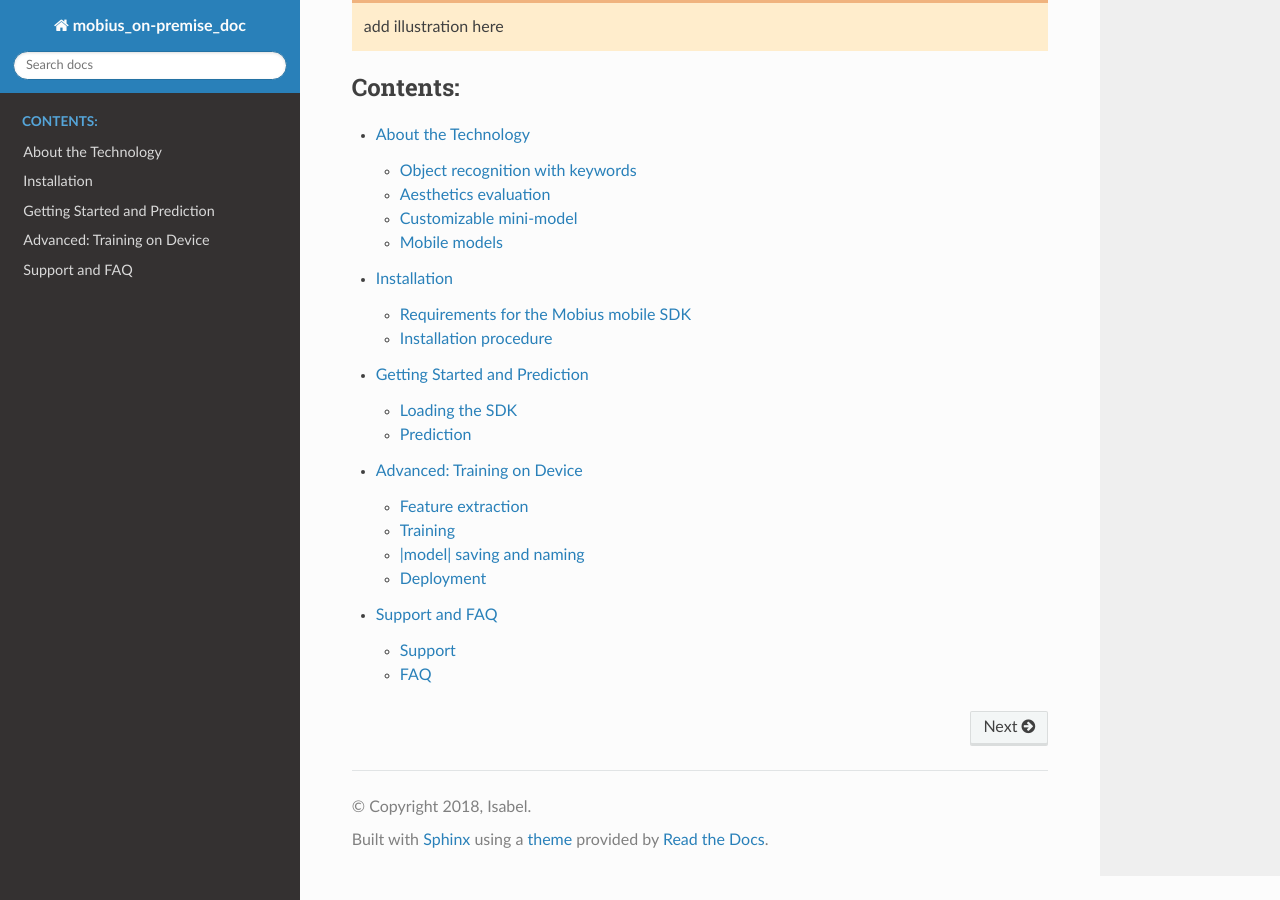
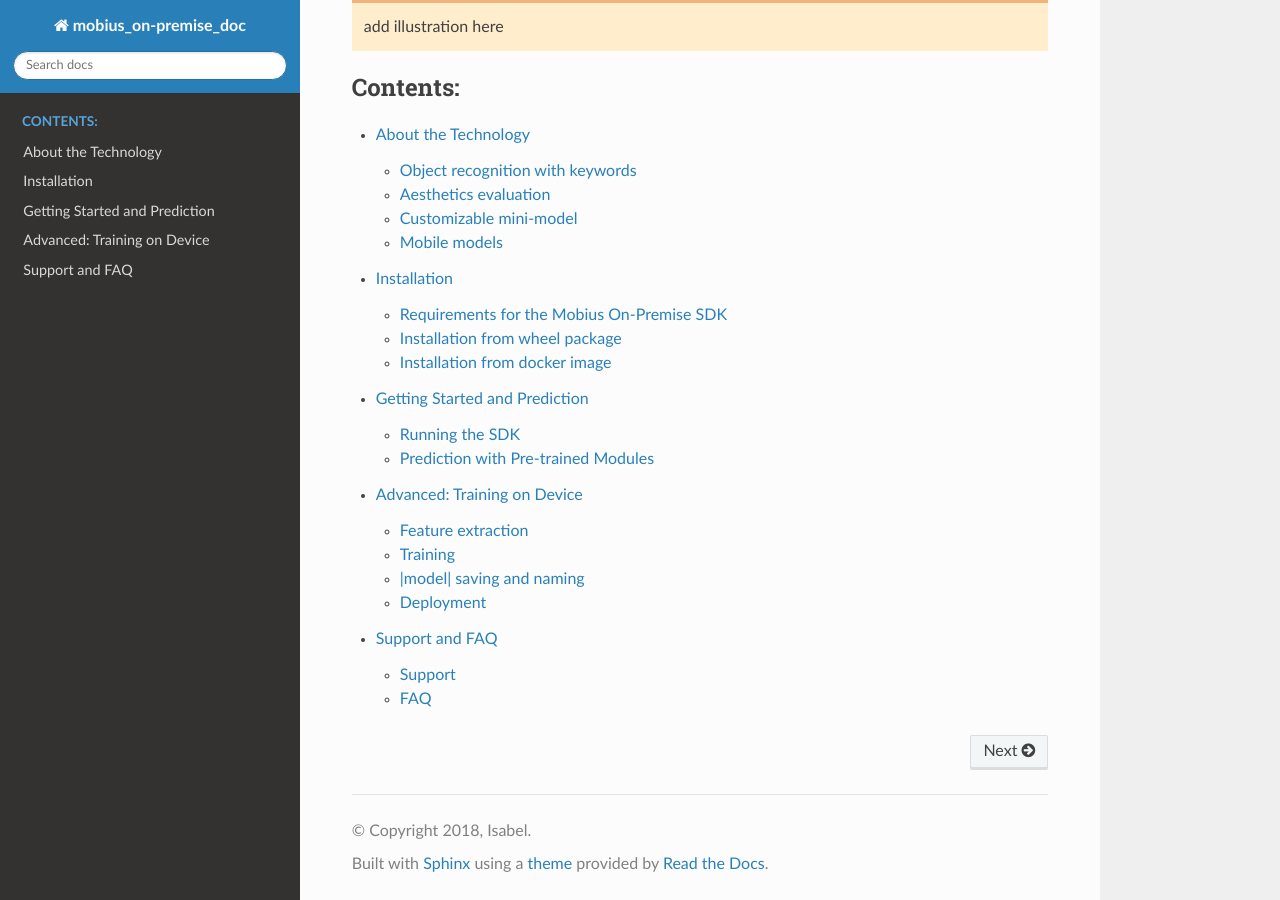
Before and after one commit to rumlingd/mobius_on-premise_doc, a Sphinx documentation site: the page built from source/index.rst, in a window 1280 px wide and 900 px high, scrolled down 503 px. Built offline with Sphinx 7.4.7 and the Read the Docs theme 2.0.0, drawn with Linux system fonts in a browser that asks for light colours; formulas are drawn with MathJax 3; some of the changed lines change nothing that is shown.

Commit message:
Updated installation and getting started

```diff
--- a/source/getting-started.rst
+++ b/source/getting-started.rst
@@ -1,69 +1,62 @@
 Getting Started and Prediction
 ================================
 
+Running the SDK
+----------------
 
-Loading the SDK
-------------------
-
-To load the SDK, create one instance of the :java:`MobiusSDK` class inside your activity:
-
-::
-
-  public class MainActivity extends AppCompatActivity {
-    ...
-    MobiusSDK.load(this.getAssets());
-    //Check if the SDK was correctly loaded
-    if (!MobiusSDK.isOperational()){...}
-    ...
-  }
-
-.. note::
-
-  Almost all the parameters are @NonNull to prevent the user from passing null parameters.
-
-Prediction
------------
+Running the SDK depends on installation type.
 
 
-The predict function takes as input an image and returns a result object. This function
-returns a prediction
+Wheel version
+^^^^^^^^^^^^^^
 
 
+1. Run server (in separate window)
+::
+  CUDA_VISIBLE_DEVICES="" MOBIUS_TOKEN="<your_token>" gunicorn -w 10 -b 0.0.0.0:5000 mobius_vision.request_server.main:application
+
+2. Run model server (in separate window)
+::
+  NUM_WORKERS="10" MOBIUS_TOKEN="<your_token>" run_all_models
+
+3. Test installation
+::
+  curl 127.0.0.1:5000/predict -X POST -F "data=@./your_image.jpg"
+
+
+Docker version
+^^^^^^^^^^^^^^^
+
+1. Run docker image
+::
+  nvidia-docker run -p 5000:5000 -e CUDA_VISIBLE_DEVICES="0" -e NUM_WORKERS="10" -e MOBIUS_TOKEN="<your_token>" -it mobius_labs/mobius_sdk:0.1
+
+2. Test installation
+::
+  curl 127.0.0.1:5000/predict -X POST -F "data=@./your_image.jpg"
 
 
 Prediction with Pre-trained Modules
-^^^^^^^^^^^^^^^^^^^^^^^^^^^^^^^^^^^^^
+-----------------------------------
 
 |sdk_name| is shipped with two modules that were trained on our large image dataset.
 These *pre-trained modules* can be used to obtain predictions for a wide range of applications.
 
-Illustration of the prediction feature for keywording and aesthetics:
-
-.. image::
-   data/prediction_public_models.png
-   :height: 400 px
-   :width: 600 px
-   :align: left
-
-
 **Keywording**
 
 This is an example for prediction:
+::
+  curl 127.0.0.1:5000/predict/concepts -X POST -F "data=@./your_image.jpg"
 
+You can call the endpoint from python
 ::
+  def get_keywords(img):
+     with open(img,'rb') as image:
+         data = {'data': image}
+         pred = requests.post('http://127.0.0.1:5000/predict/concepts', files=data).json()
+     return pred
 
-  KeywordingResult keywordingResult = MobiusSDK.predictKeywords(bitmap);
-  //Returns thresholded results with default threshold
-  ArrayList<Keyword> keywords = keywordingResult.getThresholdedResult();
-
-The list of returned results is in the form of Keyword object. You can get the label(String)/confidence(Float) as follows :
-
-::
-
-  String label = keywords.get(i).getLabel(); //return the label
-  Float confidence = keywords.get(i).getConfidence(); //returns the confidence
-
-In this case, all keywords with a confidence above a certain threshold are returned.
+All keywords with a confidence above a certain threshold are returned.
 For some simple images, the keywording module might only recognise a small number of matching keywords.
 However, in cluttered scenes, there might be a long list of matching keywords. Depending of the image, the number
 of returned keywords might vary.
@@ -72,86 +65,22 @@
 
   what are the concrete default values? why did we pick these?
 
-There is an additonal function to obtain the top k keywords. This function returns
-the same number of keywords in every call.
-
-::
-
-  //Returns top-k results with default k value
-  ArrayList<Keyword> keywords = keywordingResult.getTopK();
-  //Returns top-k results with custom k value
-  ArrayList<Keyword> keywords = keywordingResult.getTopK(20);
-
-
 **Aesthetics**
 
 Prediction with the aesthetics module works in a similar fashion.
+::
+  curl 127.0.0.1:5000/predict/aesthetic -X POST -F "data=@./your_image.jpg"
 
+Or in python
 ::
-
-  AestheticsResult aestheticsResult = MobiusSDK.predictAesthetics(bitmap);
-  float aestheticsScore = aestheticsResult.getScore(); //Returns normalized aesthetics score
-
-.. todo::
-
-  wondering if it makes sense to swap aesthetics and keywording since keywording is more complex
-
-
-**Prediction on features**
-
-.. note::
-
-  For both Keywording and Aesthetics, you can do predictions on the features as well instead of the Bitmap image. This is useful when the features are cached in the app to prevent re-processing the images:
-
-::
-
-  KeywordingResult keywordingResult = MobiusSDK.predictKeywords(float[] keywordingFeatures);
-  AestheticsResult aestheticsResult = MobiusSDK.predictAesthetics(float[] aestheticsFeatures);
-
-
-
-Prediction with a customised model
-^^^^^^^^^^^^^^^^^^^^^^^^^^^^^^^^^^^^^^^^^^^^^^^^^^
-
-If a customisation module was already trained or has been loaded the procedure is slightly different.
-
-In this case, you need to specify a key for every trained |model|. If a customized |model| has been trained already:
-
-::
-
-  //Loading a custom  model for example (here called mainCustomModelFileName) can done as follows
-  String path = this.getFilesDir().getPath() + "/" + mainCustomModelFileName;
-  try{
-      MobiusSDK.loadCustomModel(customModelKey, path);} //A new model is automatically created in the SDK
-  catch (FailedLoadingModelException e) {...}
-  //if the custom model model was already trained
-  if(MobiusSDK.CustomModelisTrained()){
-      float predictedScore = MobiusSDK.predictCustomModel(customModelKey, bitmap).getScore();}
-
-You can also classify by using the default threshold or a custom threshold :
-
-::
-
-  Boolean prediction = MobiusSDK.predictCustomModel(customModelKey, bitmap).classify(); //default threshold
-  Boolean prediction = MobiusSDK.predictCustomModel(customModelKey, bitmap).classify(0.7f); //custom threshold
-
-If the features are cached, custom model prediction can be much faster by calling predictCustomModel on the features instead of the bitmap :
-
-::
-
-  float predictedScore = MobiusSDK.predictCustomModel(customModelKey, float[] features).getScore();
-
-
-.. note::
-
-  the SDK does by default a slight cropping which improves keywording predictions, this cropping is set inside the resizing function in BitmapUtils but can be turned off.
+  def get_aesthetic(host, img):
+     with open(img,'rb') as image:
+         data = {'data': image}
+         pred = requests.post('http://127.0.0.1:5000/predict/aesthetic', files=data).json()
+     return pred
 
 Prediction with large number of images
 ^^^^^^^^^^^^^^^^^^^^^^^^^^^^^^^^^^^^^^^^
 
 Please note that prediction is time consuming. It's recommended to run predictions
-in a separate thread. There is one example in the section of on device training.
-
-.. todo::
-
-  put reference here - maybe little note / warning
+in parallel.
--- a/source/installation.rst
+++ b/source/installation.rst
@@ -1,38 +1,76 @@
 Installation
 ==================
 
-Before you can use the Mobius mobile SDK, you have to follow a few steps as explained here.
+Before you can use the Mobius On-Premise SDK, you have to follow a few steps as explained here. There are two ways of installation: wheel package and docker image.
 
 
-Requirements for the Mobius mobile SDK
+Requirements for the Mobius On-Premise SDK
 -----------------------------------------
 
-Due to the advanced models, we have some requirements for using the mobile SDK.
 There are Requirements on the hardware and the software.
 
 There are the following requirements:
 
-*   Android > 7.0
-*   architectures "armeabi-v7a", "arm64-v8a", "x86", "x86_64"
-*   Python 2.7 (or 3.3+ for Python 3)
+*   CUDA 9+
 
-Installation procedure
+Installation from wheel package
 -------------------------
 
-The SDK is delivered as an AAR. Adding the AAR into an Android Studio project can
-be done by simply opening the project structure and add a new module "Import .JAR or
-.AAR Package", or adding the aar file to a directory (for example 'libs') and use flatDir in your build.gradle :
+1. Install prerequisites
+::
+  sudo apt-get update
+  sudo apt-get install -y \
+  redis-server \
+  python-pip \
+  python3-pip \
+  libsm6 \
+  libgtk2.0-0
+  pip install gunicorn Cython tensorflow-gpu==1.8 mxnet-cu90 onnx --user
 
+2. Install Mobius Vision package
 ::
+  pip install mobius_vision-0.1.2-cp27-cp27mu-linux_x86_64.whl --user
 
-  allprojects {
-      repositories {
-          ...
-          flatDir{ dirs 'libs' } //here the aar file is in the libs directory
-      }
-  }
+3. Run redis server
+::
+  sudo service redis-server start
 
-  dependencies {
-  ...
-  compile(name:'vision-debug', ext:'aar')
-  }
+
+Installation from docker image
+-------------------------
+
+First, you need to install nvidia-docker2. If nvidia-docker2 are installed already then you can skip this step.
+
+1. Install Docker CE
+::
+  https://docs.docker.com/install/linux/docker-ce/debian/#install-docker-ce
+
+2. Add nvidia-docker repo to apt
+::
+  https://nvidia.github.io/nvidia-docker/
+
+3. Install the nvidia-docker2 package and reload the Docker daemon configuration
+::
+  sudo apt-get install nvidia-docker2
+  sudo pkill -SIGHUP dockerd
+
+4. Add your user to the docker group.
+::
+  sudo usermod -aG docker $USER
+
+5. Log out and log back in so that your group membership is re-evaluated.
+
+
+Load Mobius Vision docker image
+::
+  docker load --input mobius_vision.tar
+
+
+To check that image was loaded sucessfully run following command
+::
+  docker images
+
+You should see something like this
+::
+  REPOSITORY TAG IMAGE ID CREATED SIZE
+  mobius_labs/mobius_sdk 0.1 ef8d42276b3f 18 minutes ago 6GB
```
